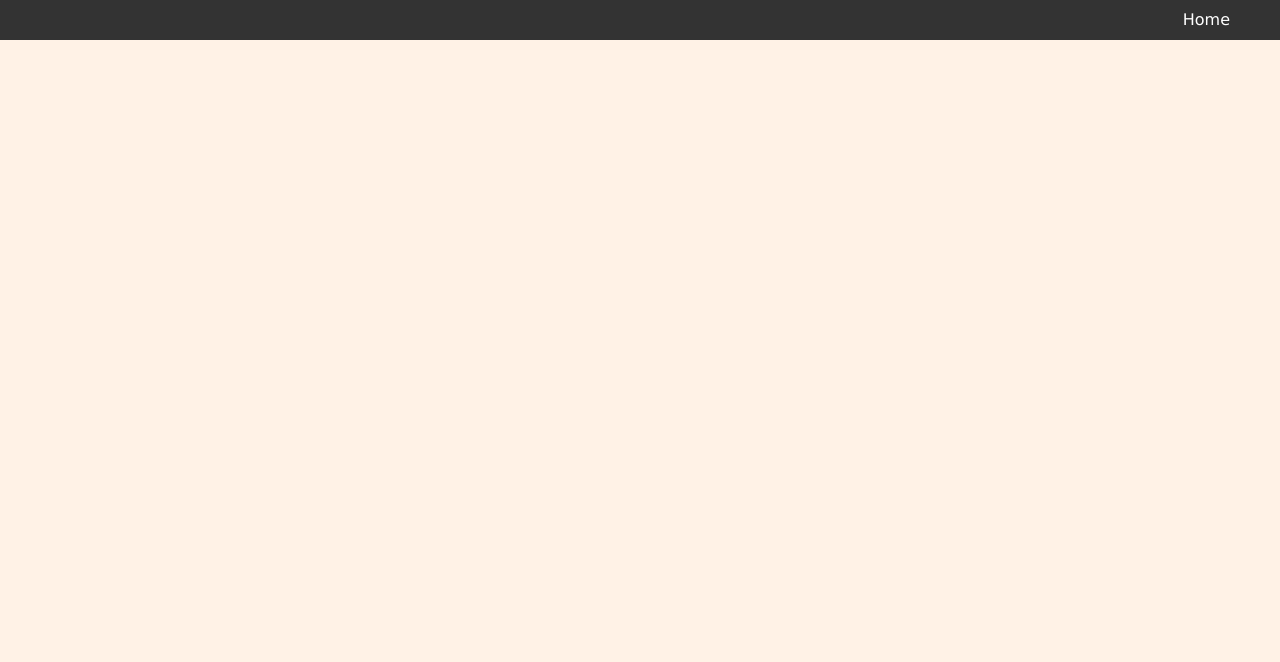
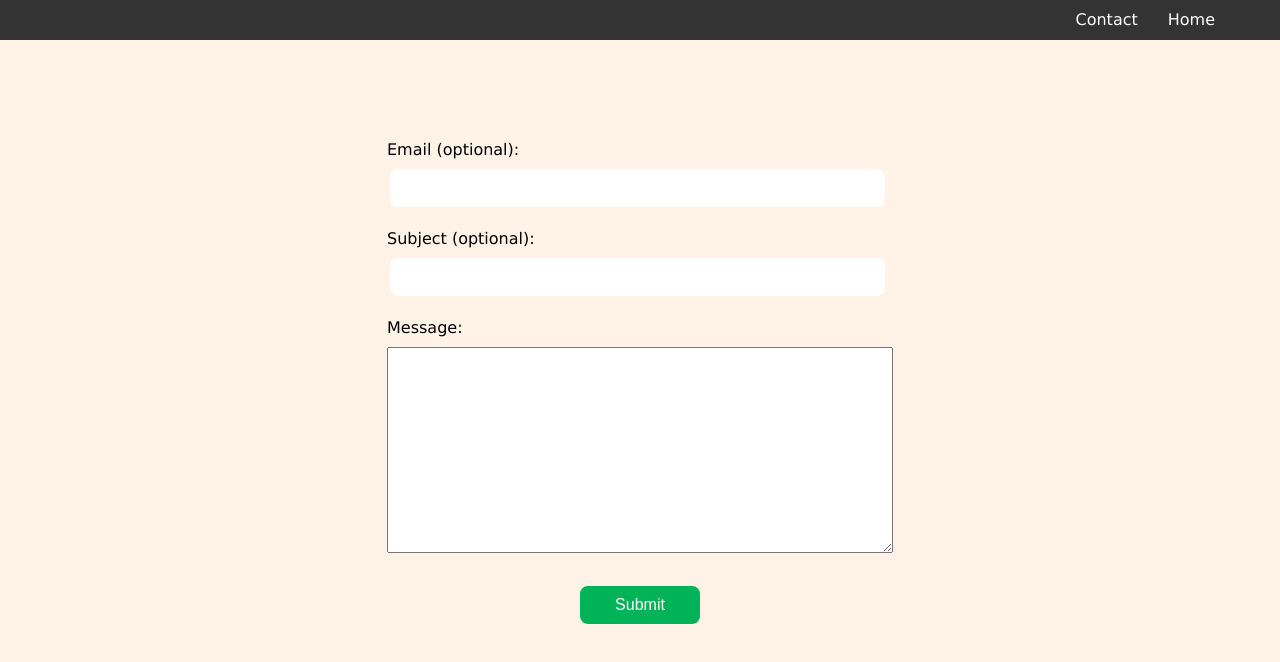
Before and after one commit to danwan754/nearby-restaurant-decider, a React (Create React App) app: page /contact in a window 1280 px wide. Shown: the top 662 px of the page. Built offline with nearby package versions, Linux system fonts and the light colour scheme.

Commit message:
Add Contact component

```diff
--- a/src/App.js
+++ b/src/App.js
@@ -4,6 +4,7 @@ import {Route, BrowserRouter} from 'react-router-dom';
 import NavBar from './components/NavBar';
 import Home from './components/Home';
 import Result from './components/Result';
+import Contact from './components/Contact';
 
 class App extends React.Component {
 
@@ -13,6 +14,7 @@ class App extends React.Component {
           <NavBar />
           <Route exact path="/" component={Home}/>
           <Route path="/results" component={Result}/>
+          <Route path="/contact" component={Contact}/>
           {/* <Route path="/about" component={About} /> */}
         </ BrowserRouter>
     );
--- /dev/null
+++ b/src/components/Contact.js
@@ -0,0 +1,78 @@
+import React from 'react';
+
+import '../css/Contact.css';
+
+class Contact extends React.Component {
+
+    state = {
+        message: '',
+        isError: false,
+    }
+
+    constructor() {
+        super();
+        this.handleSubmit = this.handleSubmit.bind(this);
+    }
+
+    handleSubmit(e) {
+        e.preventDefault();
+        let formElement =  document.getElementById('contact-form');
+        let formData = {
+            email: formElement['email'].value,
+            subject: formElement['subject'].value,
+            message: formElement['message'].value
+        };
+        fetch('/api/contact', {
+            method: 'POST',
+            body: JSON.stringify(formData),
+            headers: new Headers({
+                'Content-Type': 'application/json'
+            })
+        })
+        .then(response => {
+            if (response.ok) {
+                this.setState({
+                    message: 'Successful submission. Thank you for reaching out.',
+                    isError: false
+                });
+            }
+            else {
+                throw new Error('Sorry, server error. Please try again.');
+            }
+        })
+        .catch(error => {
+            console.log('failed to submit form');
+            console.log(error.name + ": " + error.message);
+            this.setState({
+                message: error.message,
+                isError: true
+            });
+        });
+    }
+
+    render() {
+        const message = this.state.message;
+        let messageClass = 'form-alert-message ';
+        messageClass += this.state.isError ? 'fail-message' : 'success-message';
+        return (
+            <div className="contact-form-outter-container">
+                <div className="contact-form-inner-container">
+                    { message ? <div className={messageClass}>{ message }</div> : '' }
+                    <form id="contact-form" onSubmit={ this.handleSubmit }>
+                        Email (optional):<br/>
+                        <input type="text" name="email"/><br/><br/>
+                        Subject (optional):<br/>
+                        <input type="text" name="subject"/><br/><br/>
+                        Message:<br/>
+                        <textarea name='message' /><br/><br/>
+                        <div className="center">
+                            <input id="form-submit" type="submit" value="Submit"></input>
+                        </div>
+                    </form>
+                </div>
+            </div>
+        )
+    }
+}
+
+export default Contact;
--- a/src/components/NavBar.jsx
+++ b/src/components/NavBar.jsx
@@ -14,6 +14,9 @@ class NavBar extends React.Component {
                 <li>
                     <Link className='navLink' to='/'>Home</Link>
                 </li>
+                <li>
+                    <Link className='navLink' to="/contact">Contact</Link>
+                </li>
             </ul>
         );
     }
--- /dev/null
+++ b/src/css/Contact.css
@@ -0,0 +1,48 @@
+
+.contact-form-outter-container {
+    margin: 0 auto;
+    margin-top: 100px;
+    text-align: center;
+    width: 50%;
+}
+
+.contact-form-inner-container {
+    display: inline-block;
+    text-align: left;
+
+    /* border: solid 1px black; */
+}
+
+.contact-form-inner-container input {
+    width: 475px;
+    margin-top: 10px;
+}
+
+
+.contact-form-inner-container textarea {
+    width: 500px;
+    height: 200px;
+    margin-top: 10px;
+}
+
+#form-submit {
+    background-color: #00b359;
+    color: white;
+    width: 120px;
+}
+
+.center {
+    text-align: center;
+}
+
+.form-alert-message {
+    margin-bottom: 50px;
+    text-align: center;
+}
+
+.fail-message {
+    color: #ff3333;
+}
+.success-message {
+    color: #29a329;
+}
--- a/src/css/Nav.css
+++ b/src/css/Nav.css
@@ -11,17 +11,19 @@
 
 .navbar li {
     float: right;
+    margin-top: 10px;
+    padding: 0px 15px 0px 15px;
+}
+.navbar li:first-child {
+    margin-right: 50px;
+}
+.navbar li a:hover:not(.active) {
+    color: #999999;
 }
 
 .navLink {
     display: block;
     color: white;
     text-align: center;
-    padding: 10px 50px;
     text-decoration: none !important;
 }
-
-.navbar li a:hover:not(.active) {
-    /* background-color: #111; */
-    color: #999999;
-}
```
